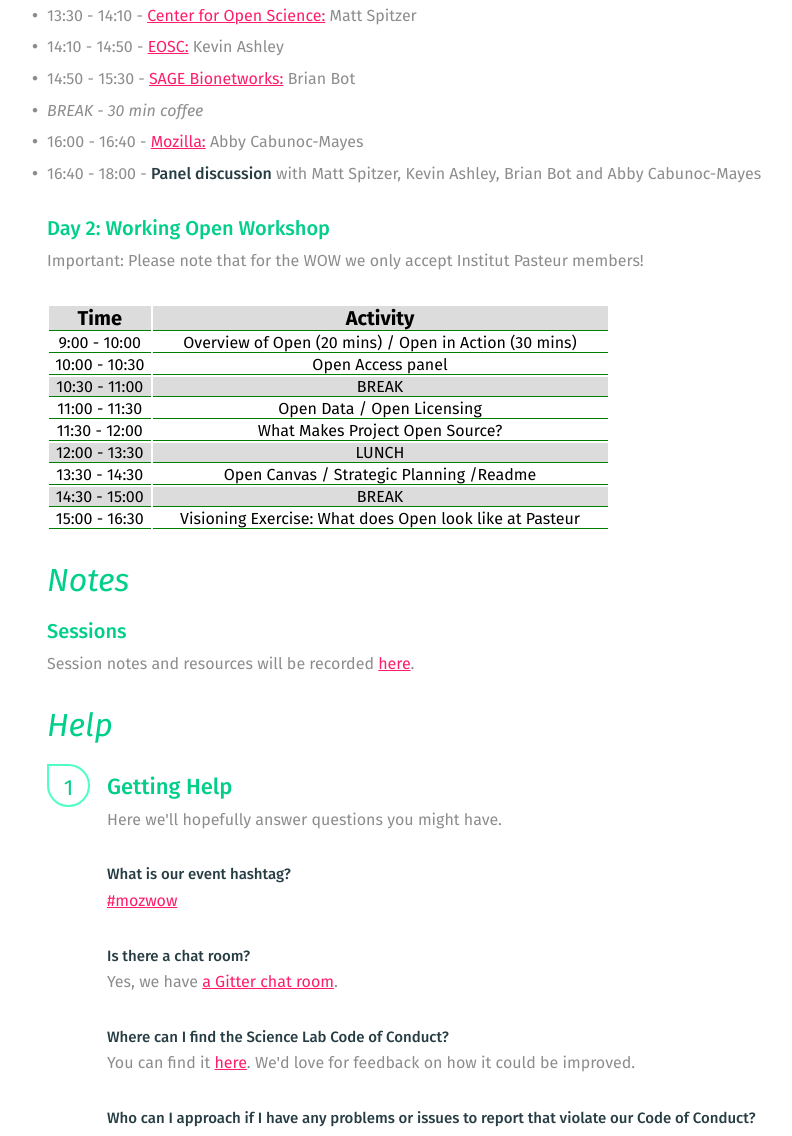
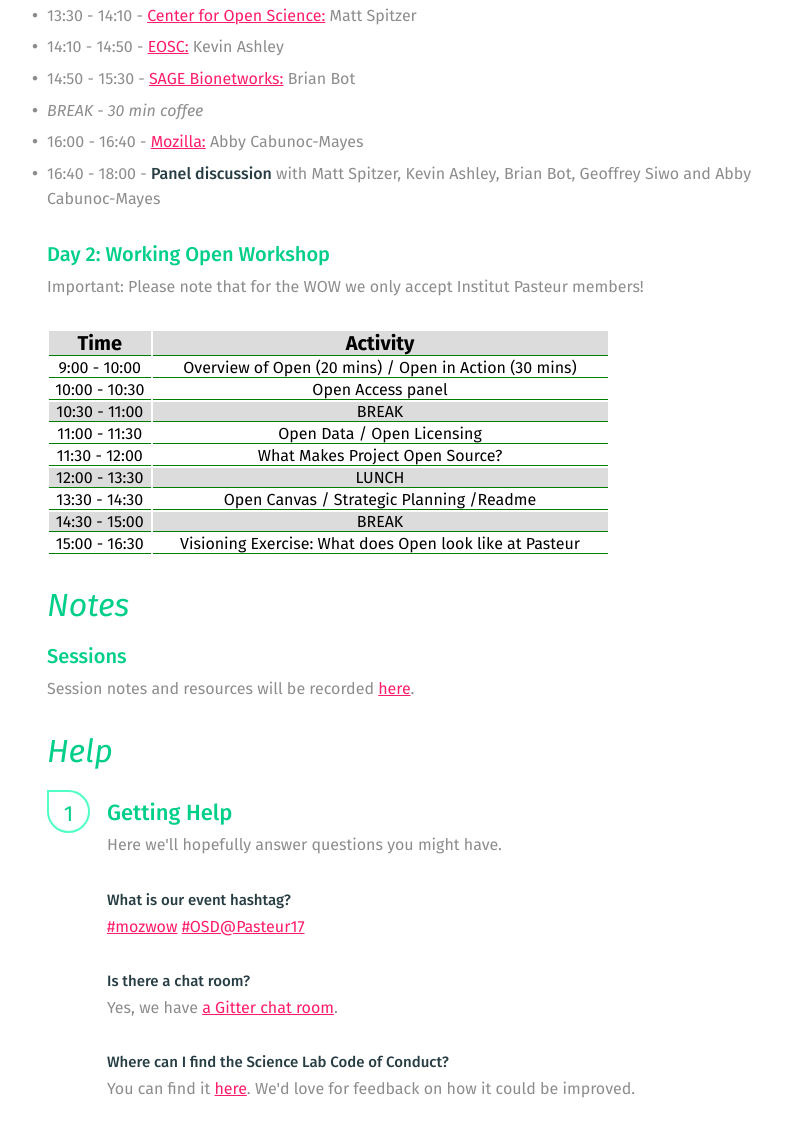
Before and after one commit to mozillascience/WOW-Pasteur, a plain HTML site: page index.html in a window 1280 px wide. Shown: the part 1125-2261 px from the top of the page, without its empty margins (248-1040 px from the left). Drawn offline with nearby package versions, Linux system fonts and the light colour scheme; a script that the page names is missing.

Commit message:
Added hastag and final panel list

```diff
--- a/index.html
+++ b/index.html
@@ -90,7 +90,7 @@
           <li>14:50 - 15:30 - <strong><a href="http://sagebase.org/" target="_blank">SAGE Bionetworks:</a></strong> Brian Bot </li>
 	      <li><em>BREAK - 30 min coffee</em></li>
 	  <li>16:00 - 16:40 - <strong><a href="https://network.mozilla.org/" target="_blank">Mozilla:</a></strong> Abby Cabunoc-Mayes </li>
-          <li>16:40 - 18:00 - <strong>Panel discussion</strong> with Matt Spitzer, Kevin Ashley, Brian Bot and Abby Cabunoc-Mayes</li>
+          <li>16:40 - 18:00 - <strong>Panel discussion</strong> with Matt Spitzer, Kevin Ashley, Brian Bot, Geoffrey Siwo and Abby Cabunoc-Mayes</li>
         </ul>
       <h3>Day 2: Working Open Workshop</h3>
         <p> Important: Please note that for the WOW we only accept Institut Pasteur members!</p>
@@ -162,6 +162,7 @@
               <h2>What is our event hashtag?</h2>
               <p>
                 <a href="https://twitter.com/search?q=%23mozwow">#mozwow</a>
+                  <a href="https://twitter.com/search?q=%23OSD@Pasteur17">#OSD@Pasteur17</a>
               </p>
              <!--  <p>
                 <a href="">Twitter List</a>
```
